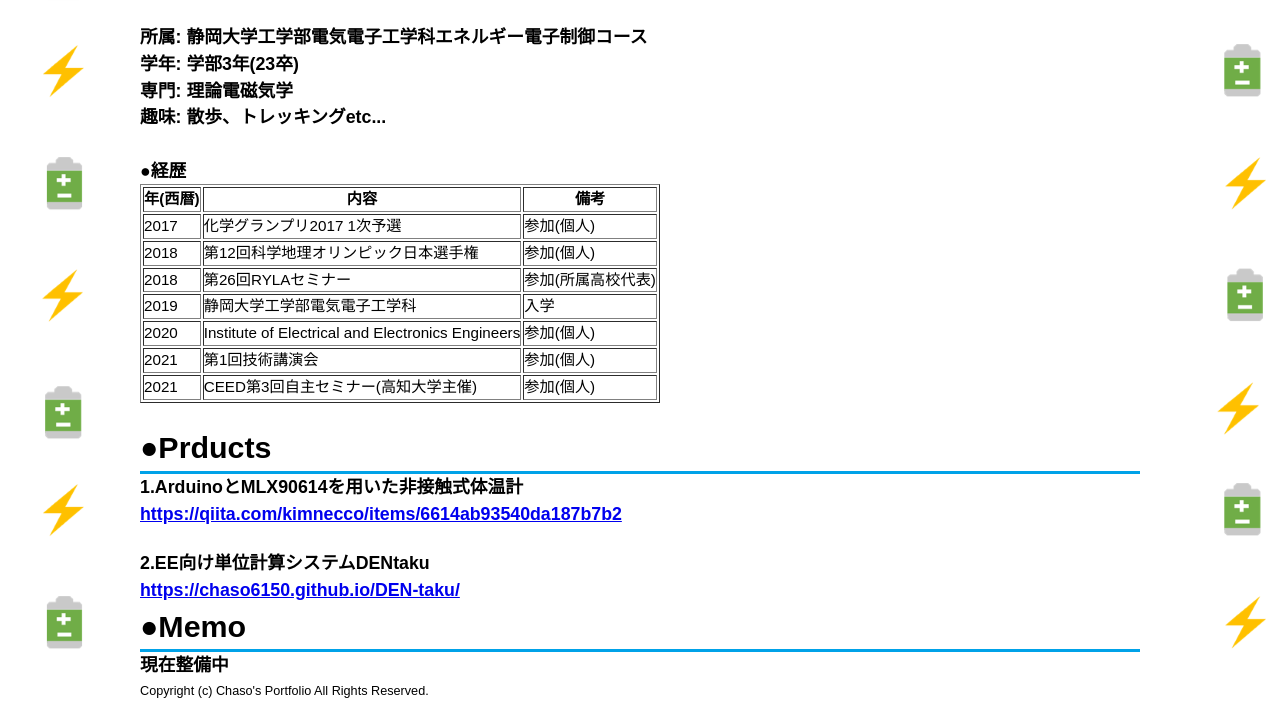
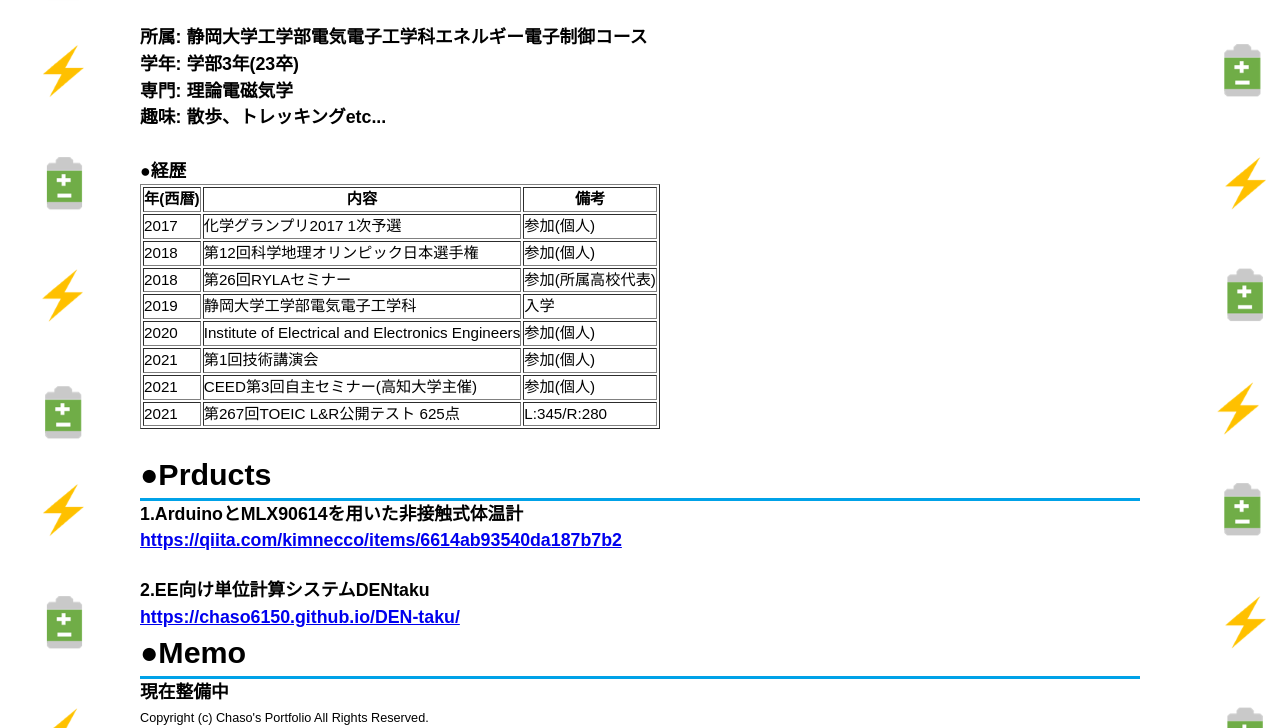
Before and after one commit to Chaso6150/Chaso6150.github.io, a plain HTML site: page index.html in a window 1280 px wide. Shown: the part 1315-2043 px from the top of the page. Before the commit the page ends 2017 px from the top, so only its background shows below. Drawn offline with Linux system fonts and the light colour scheme.

Commit message:
Update index.html

```diff
--- a/index.html
+++ b/index.html
@@ -93,6 +93,11 @@
               <td>CEED第3回自主セミナー(高知大学主催)</td>
               <td>参加(個人)</td>
             </tr>
+                <tr>
+              <td>2021</td>
+              <td>第267回TOEIC L&R公開テスト 625点</td>
+              <td>L:345/R:280</td>
+            </tr>
             </table>
         </h3>
         <br>
```
